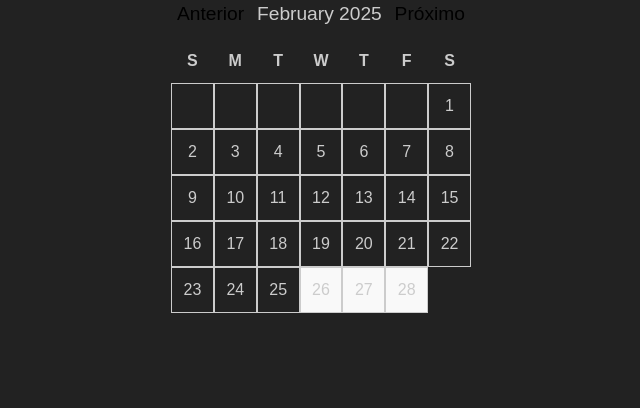
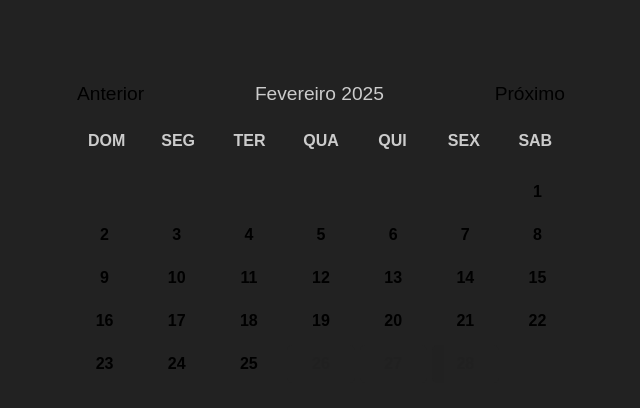
Before and after one commit to Cacatuas-Aquaticas/forca.client, a React (Vite) app: page /calendar in a window 1280 px wide. Shown: the top 408 px of the page, without its empty margins (319-959 px from the left). Built offline with nearby package versions, Linux system fonts and the light colour scheme.

Commit message:
feat: implement styles

```diff
--- a/src/components/EndgameModal/EndgameModal.tsx
+++ b/src/components/EndgameModal/EndgameModal.tsx
@@ -16,7 +16,7 @@ const EndgameModal = () => {
       <div className={styles.backdrop} onClick={() => setShowModal(false)} />
       <div className={styles.modal}>
         <button className={styles.closeButton} onClick={() => setShowModal(false)}>+</button>
-        <h1 className={styles.title}>{guessedWord ? 'Parabéns!' : ''}{lostGame ? 'Você errou' : ''}</h1>
+        <h1 className={styles.title}>{guessedWord ? 'Parabéns!' : lostGame ? 'Você errou' : ''}</h1>
         <p>
           A palavra era <strong>{word}</strong>
         </p>
--- a/src/pages/Calendar/Calendar.module.css
+++ b/src/pages/Calendar/Calendar.module.css
@@ -1,12 +1,19 @@
-/* pages/Calendar/Calendar.module.css */
 .calendar {
   display: flex;
   flex-direction: column;
   align-items: center;
+  gap: 20px;
   width: 100%;
   max-width: 300px;
   margin: 0 auto;
   font-family: Arial, sans-serif;
+}
+
+@media (min-width: 640px) {
+  .calendar {
+    max-width: 500px;
+    margin-top: 10vh;
+  }
 }
 
 .header {
@@ -14,7 +21,6 @@
   justify-content: space-between;
   align-items: center;
   width: 100%;
-    margin-bottom: 10px;
   font-size: 1.2em;
 }
 
@@ -25,44 +31,56 @@
   cursor: pointer;
 }
 
-  .daysOfWeek, .days {
+.daysOfWeek,
+.days {
   display: grid;
   grid-template-columns: repeat(7, 1fr);
+  gap: 5px;
   width: 100%;
   text-align: center;
 }
 
+.daysOfWeek {
+  gap: 0;
+}
+
 .daysOfWeek div {
   font-weight: bold;
-    padding: 10px 0;
+  font-size: 1rem;
 }
 
-  .days div {
-    padding: 10px 0;
+.day {
+  padding: 10px 20px;
+  border: 0;
+  border-radius: 5px;
   cursor: pointer;
-    border: 1px solid #ccc;
+  transition: all .2s ease-out;
+  font-size: 1rem;
+  font-weight: 600;
+  background-color: transparent;
 }
 
-  .days div:hover {
-    background-color: #f0f0f0;
+.day:not(:disabled):not(.completed):not(.lost):not(.inProgress):hover {
+  background-color: #3b3b3b;
+  filter: brightness(110%);
 }
 
-  .days div.disabled {
-    color: #ccc;
-    cursor: not-allowed;
-    background-color: #f9f9f9;
+.day:disabled {
+  opacity: .2;
+  cursor: default;
+  background-color: #222;
 }
 
-  .days div.green {
-    background-color: #d4edda;
+.day.completed {
+  background-color: green;
 }
 
-  .days div.red {
-    background-color: #f8d7da;
+.day.lost {
+  background-color: #ff2a2a;
 }
 
-  .days div.yellow {
-    background-color: #fff3cd;
+.day.inProgress {
+  background-color: #ffc60a;
 }
 
 .empty {
--- a/src/pages/Calendar/Calendar.tsx
+++ b/src/pages/Calendar/Calendar.tsx
@@ -1,8 +1,8 @@
-// pages/Calendar/Calendar.tsx
 import { useState } from 'react';
 import { useNavigate } from 'react-router-dom';
 import { format, addMonths, subMonths, isBefore, isAfter } from 'date-fns';
 import styles from './Calendar.module.css';
+import translateMonth from '../../utils/translateMonth';
 
 const Calendar = () => {
   const [currentDate, setCurrentDate] = useState(new Date());
@@ -21,21 +21,21 @@ const Calendar = () => {
   };
 
   const handleNextMonth = () => {
-    setCurrentDate(addMonths(currentDate, 1));
+    setCurrentDate(prevDate => addMonths(prevDate, 1));
   };
 
   const handlePreviousMonth = () => {
-    setCurrentDate(subMonths(currentDate, 1));
+    setCurrentDate(prevDate => subMonths(prevDate, 1));
   };
 
   const getDayState = (day: number) => {
     const date = new Date(currentDate.getFullYear(), currentDate.getMonth(), day);
     const dateKey = format(date, 'yyyy-MM-dd');
-    const gameState = localStorage.getItem(`game-${dateKey}`);
+    const gameState = JSON.parse(localStorage.getItem(`game-${dateKey}`) || '{}') as GameData || {};
 
-    if (gameState === 'win') return 'green';
-    if (gameState === 'lose') return 'red';
-    if (gameState === 'inProgress') return 'yellow';
+    if (gameState?.guessedWord) return 'completed';
+    if (gameState?.lostGame) return 'lost';
+    if (gameState?.pressedKeys?.length) return 'inProgress';
     return 'default';
   };
 
@@ -43,11 +43,11 @@ const Calendar = () => {
     <div className={styles.calendar}>
       <div className={styles.header}>
         <button onClick={handlePreviousMonth}>Anterior</button>
-        <span>{format(currentDate, 'MMMM yyyy')}</span>
+        <span>{translateMonth(format(currentDate, 'MMMM yyyy'))}</span>
         <button onClick={handleNextMonth}>Próximo</button>
       </div>
       <div className={styles.daysOfWeek}>
-        {['S', 'M', 'T', 'W', 'T', 'F', 'S'].map(day => (
+        {['DOM', 'SEG', 'TER', 'QUA', 'QUI', 'SEX', 'SAB'].map(day => (
           <div key={day}>{day}</div>
         ))}
       </div>
@@ -62,13 +62,14 @@ const Calendar = () => {
           const dayState = getDayState(day);
 
           return (
-            <div
+            <button
               key={day}
-              className={`${styles.day} ${isDisabled ? styles.disabled : ''} ${styles[dayState]}`}
+              className={`${styles.day} ${styles[dayState]}`}
               onClick={() => !isDisabled && handleDayClick(day)}
+              disabled={isDisabled}
             >
               {day}
-            </div>
+            </button>
           );
         })}
       </div>
--- a/src/providers/Play/Play.provider.tsx
+++ b/src/providers/Play/Play.provider.tsx
@@ -70,6 +70,10 @@ export const PlayProvider = ({
     saveToLocalStorage();
   }, [pressedKeys])
 
+  useEffect(() => {
+    saveToLocalStorage()
+  }, [lostGame, guessedWord])
+
   // Track errors
   useEffect(() => {
     const errorsQuantity = pressedKeys.filter(k => !k.correct).length
--- /dev/null
+++ b/src/utils/translateMonth.ts
@@ -0,0 +1,25 @@
+const monthTranslations: Record<string, string> = {
+  January: "Janeiro",
+  February: "Fevereiro",
+  March: "Março",
+  April: "Abril",
+  May: "Maio",
+  June: "Junho",
+  July: "Julho",
+  August: "Agosto",
+  September: "Setembro",
+  October: "Outubro",
+  November: "Novembro",
+  December: "Dezembro",
+};
+
+const translateMonth = (str: string): string => {
+  const regex = new RegExp(Object.keys(monthTranslations).join("|"), "gi");
+
+  return str.replace(regex, (match) => {
+    const month = match.charAt(0).toUpperCase() + match.slice(1).toLowerCase();
+    return monthTranslations[month] || match;
+  });
+}
+
+export default translateMonth
```
Lines whose indentation alone changed are shown as unchanged.
